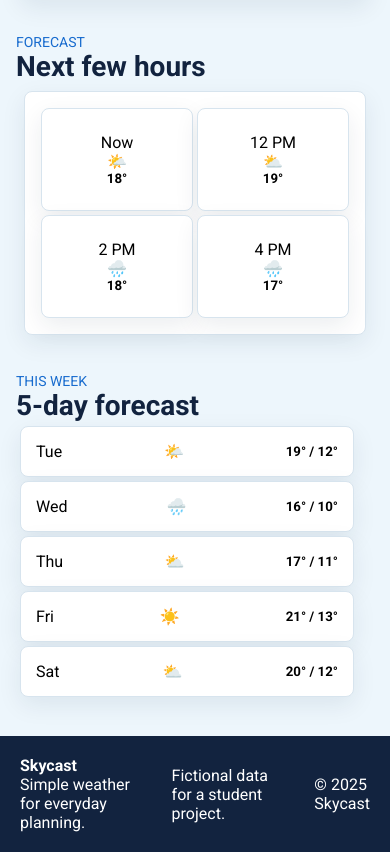
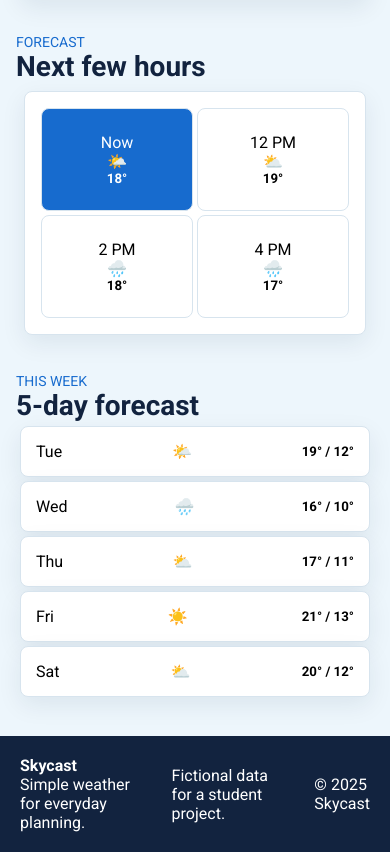
Before and after one commit to YumnaAlKindi/introduct_week3, a plain HTML site: page index.html in a window 390 px wide. Shown: the part 836-1688 px from the top of the page. Drawn offline with Linux system fonts and the light colour scheme.

Commit message:
fixed responsive code

```diff
--- a/index.html
+++ b/index.html
@@ -96,7 +96,7 @@
             </div>
 
             <div class="forercast-det-grid">
-                <div class="forecast-det">
+                <div class="forecast-det-active">
                     <p>Now</p>
                     <span>🌤️</span>
 
--- a/style.css
+++ b/style.css
@@ -98,12 +98,11 @@ body {
 }
 
 /* All cards */
-.current, .weather-det, .forercast-det-grid,
-.forecast-det, .weekfor-det{
+.current, .weather-det, .forercast-det-grid, .weekfor-det{
   border-radius: 8px;
   background-color: var(--color-white);
   box-shadow: 0px 8px 24px 0px var(--color-box-shadow);
-    border: 1px solid var(--color-border-lblue);
+  border: 1px solid var(--color-border-lblue);
 
 }
 
@@ -273,12 +272,29 @@ body {
 }
 
 .forecast-det {
+  border-radius: 8px;
+  background-color: var(--color-white);
+  border: 1px solid var(--color-border-lblue);
   padding: 24px;
   align-items: center;
   flex-direction: column;
   padding: 24px;
   transition: all 0.18s;
   display: flex;
+}
+
+.forecast-det-active{
+  border-radius: 8px;
+  background-color: var(--color-white);
+  border: 1px solid var(--color-border-lblue);
+  padding: 24px;
+  align-items: center;
+  flex-direction: column;
+  padding: 24px;
+  transition: all 0.18s;
+  display: flex;
+  background-color: var(--color-bright-blue);
+  color: var(--color-white);
 }
 
 .forecast-det p {
@@ -308,7 +324,6 @@ body {
   padding: 24px;
   transition: all 0.18s;
   display: flex;
-  margin-right: 16px;
 }
 
 .weekfor-det:hover{
```
